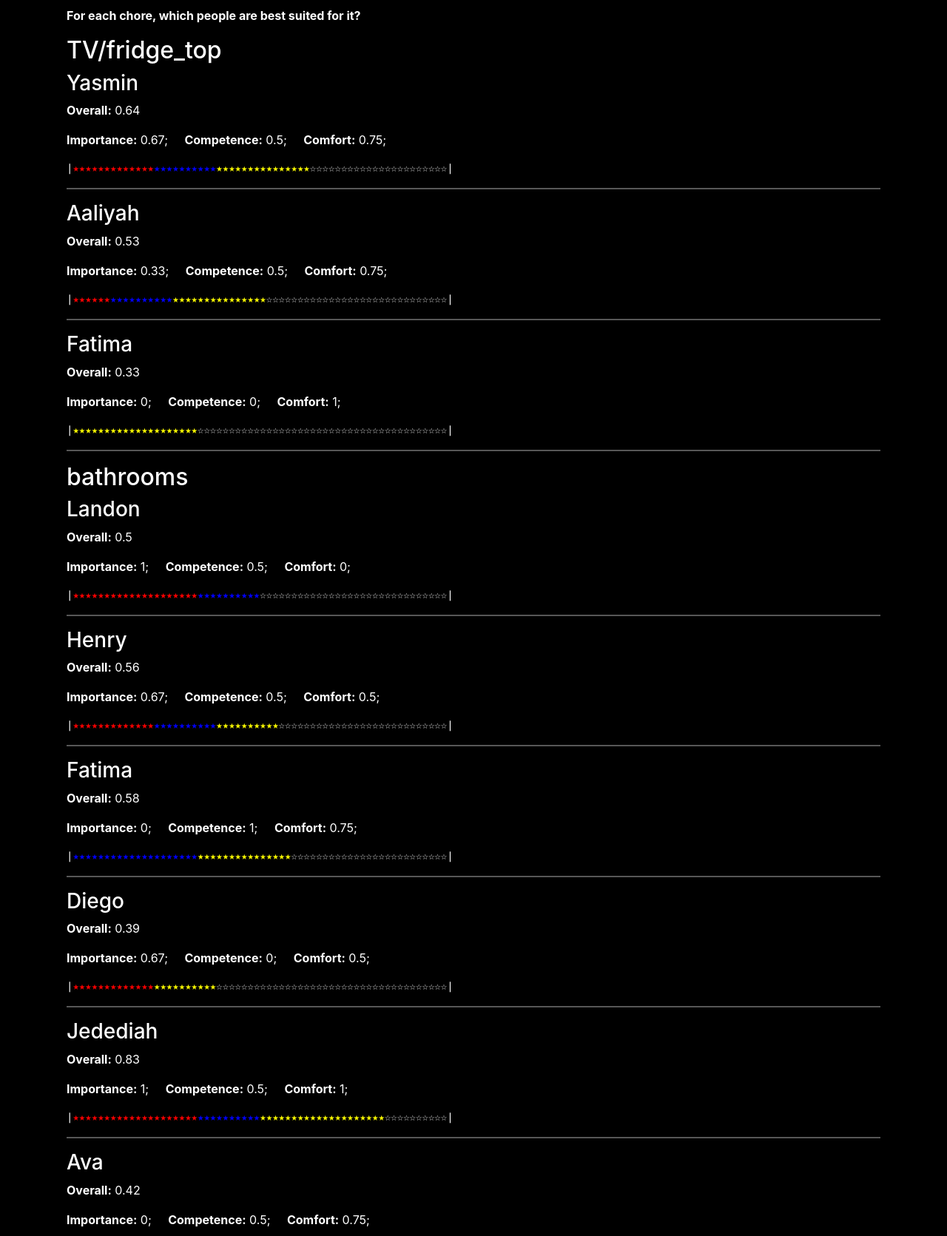
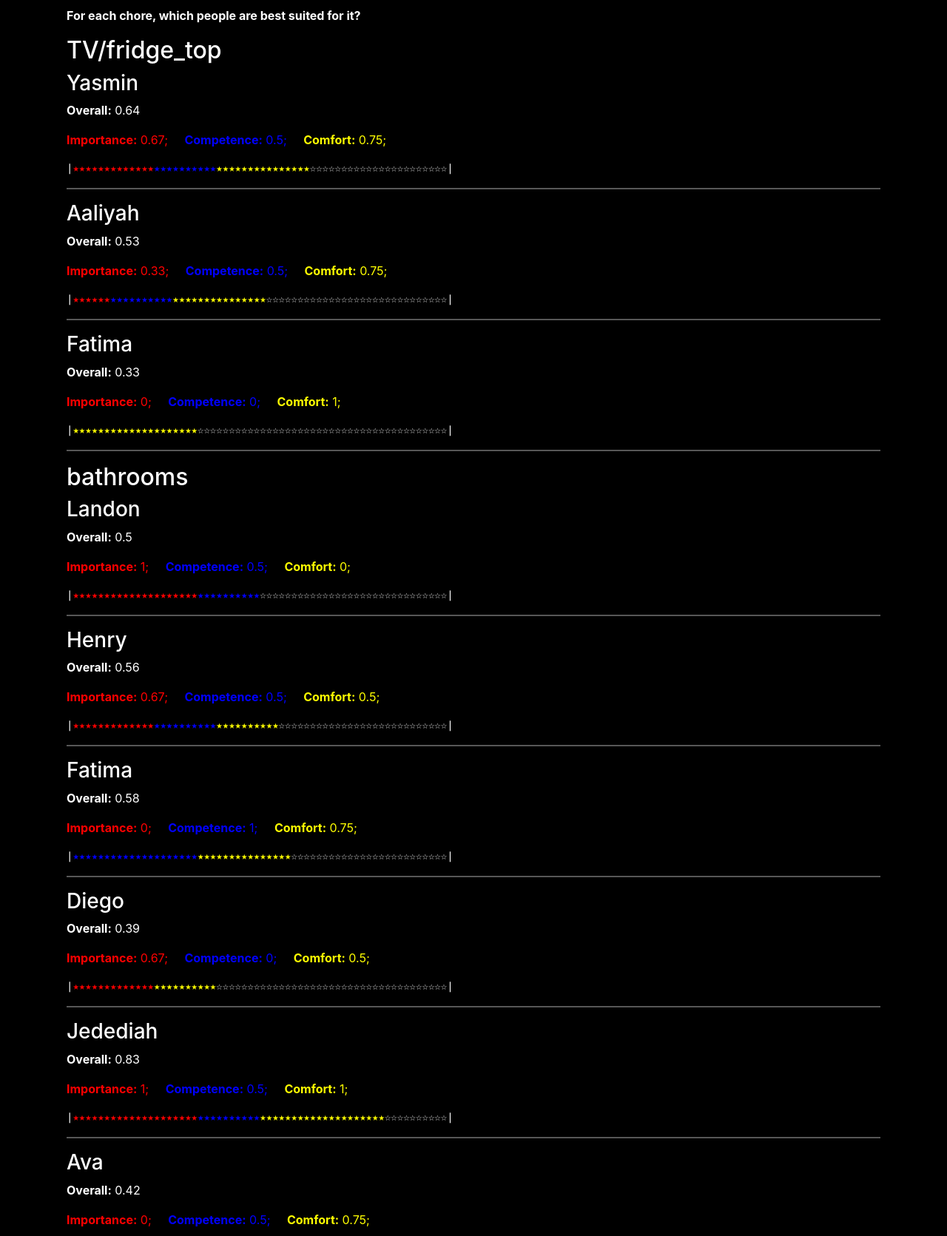
Before and after one commit to JonathanMcCormickJr/chores-assignment-system-DEV, a Flask app: page /analytics in a window 1280 px wide. Shown: the part 249-1920 px from the top of the page at 74% size. Run offline with Flask 2, Linux system fonts and the light colour scheme; some libraries are stand-ins or nearby versions.

Commit message:
Successfully changed the class names for color-coding data and applied them to data labels in addition to the stars.

```diff
--- a/main.py
+++ b/main.py
@@ -114,7 +114,7 @@ def analytics():
         if head_string not in final_data:
             final_data += (head_string)
 
-        final_data += f"<h3>{i[1]}</h3><p><b>Overall:</b> {round(i[2],2)}</p><p><b>Importance:</b> {round(i[3],2)};     <b>Competence:</b> {round(i[4],2)};     <b>Comfort:</b> {round(i[5],2)}; </p>"
+        final_data += f"<h3>{i[1]}</h3><p><b>Overall:</b> {round(i[2],2)}</p><p><span class='importance_color'><b>Importance:</b> {round(i[3],2)};</span>     <span class='competence_color'><b>Competence:</b> {round(i[4],2)};</span>     <span class='comfort_color'><b>Comfort:</b> {round(i[5],2)};</span> </p>"
         # RESUME HERE by adding bar chart
         def horizontal_bar(importance, competence, comfort):
             num_visual_units = 60
@@ -122,7 +122,7 @@ def analytics():
             num_chars_competence = int(competence * num_visual_units / 3)
             num_chars_comfort = int(comfort * num_visual_units / 3)
             num_chars_total = num_chars_importance + num_chars_competence + num_chars_comfort
-            bar = f"<pre class='mode'>|<span class='red'>{'★' * num_chars_importance}</span><span class='blue'>{'★' * num_chars_competence}</span><span class='yellow'>{'★' * num_chars_comfort}</span>{'☆' * (num_visual_units - num_chars_total)}|</pre>"
+            bar = f"<pre class='mode'>|<span class='importance_color'>{'★' * num_chars_importance}</span><span class='competence_color'>{'★' * num_chars_competence}</span><span class='comfort_color'>{'★' * num_chars_comfort}</span>{'☆' * (num_visual_units - num_chars_total)}|</pre>"
             return bar
         final_data += str(horizontal_bar(i[3], i[4], i[5])) + "\n" + "<hr class='mode'>"
 
--- a/static/css/custom.css
+++ b/static/css/custom.css
@@ -64,14 +64,14 @@ p {
     margin-bottom: -20px;
 }
 
-.red {
+.importance_color {
     color: red;
 }
 
-.blue {
+.competence_color {
     color: blue;
 }
 
-span.yellow {
+.comfort_color {
     color: yellow;
 }
```
